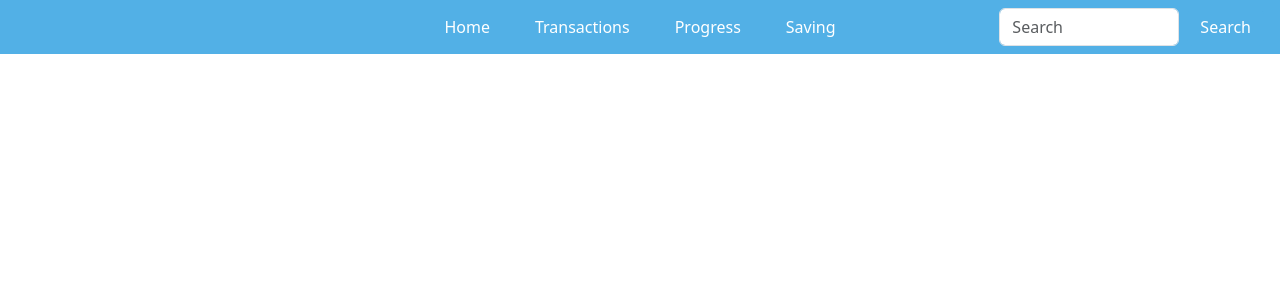
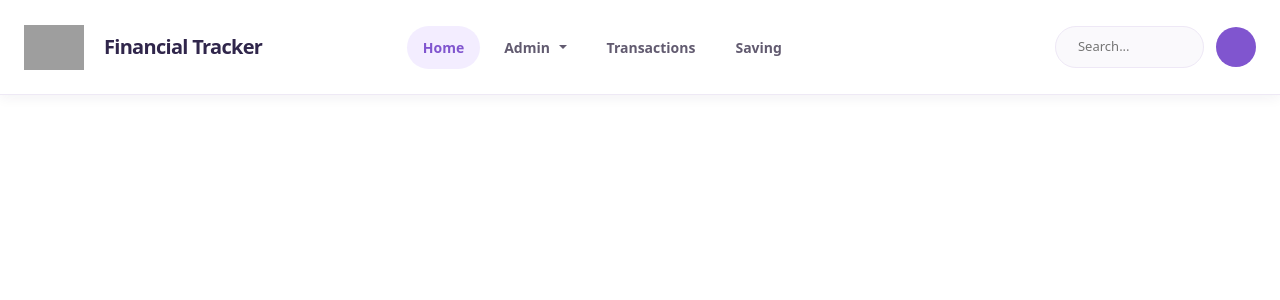
Before and after one commit to jn80808/FEStar, an Angular app: page / in a window 1280 px wide. Shown: the top 300 px of the page. Built offline with nearby package versions, Linux system fonts and the light colour scheme; grey boxes are pictures that could not be loaded.

Commit message:
[JN]- Update

```diff
--- a/angular.json
+++ b/angular.json
@@ -80,6 +80,8 @@
             ],
             "styles": [
               "node_modules/bootstrap/dist/css/bootstrap.min.css",
+              "node_modules/bootstrap-icons/font/bootstrap-icons.css",
+              "node_modules/bootstrap/dist/css/bootstrap.min.css",
               "src/styles.css"
             ],
             "scripts": [
--- a/package.json
+++ b/package.json
@@ -29,6 +29,7 @@
     "@angular/platform-browser": "^20.2.0",
     "@angular/router": "^20.2.0",
     "bootstrap": "^5.3.8",
+    "bootstrap-icons": "^1.13.2",
     "rxjs": "~7.8.0",
     "tslib": "^2.3.0"
   },
--- a/src/app/core/components/navbar/navbar.css
+++ b/src/app/core/components/navbar/navbar.css
@@ -1,110 +1,348 @@
-/* ========================= */
-/* Main Navbar */
-/* ========================= */
+/* npm install bootstrap-icons */
+/* ===== NAVBAR ===== */
 
-.navbar {
+.navbarViolet {
+  min-height: 76px;
+  position: relative;
+  z-index: 1050;
+  background: #ffffff;
+  border-bottom: 1px solid #eee9f5;
+  box-shadow: 0 3px 12px rgba(43, 29, 72, 0.06);
+  padding: 12px 0;
+}
+
+.brandViolet {
   display: flex;
   align-items: center;
-  justify-content: flex-end;
-  position: sticky;
-  top: 0;
-  width: 100%;
-  background-color: #52b0e6;
-  padding: 8px 16px;
-  box-sizing: border-box;
+  gap: 10px;
+  color: #30264b;
+  font-size: 23px;
+  font-weight: 750;
+  letter-spacing: -0.7px;
 }
 
-/* ========================= */
-/* Navigation Links */
-/* ========================= */
+.brandViolet:hover {
+  color: #8055cf;
+}
 
-.nav-links {
+.brandIcon {
+  display: inline-flex;
+  align-items: center;
+  justify-content: center;
+  width: 38px;
+  height: 38px;
+  border-radius: 12px;
+  background: #8055cf;
+  color: #ffffff;
+  font-size: 21px;
+}
+
+/* ===== CENTER NAVIGATION ===== */
+
+.navLinksCenter {
+  display: flex;
+  flex-direction: row;
+  align-items: center;
+  gap: 8px;
+  margin: 0 auto;
+}
+
+.navPill {
+  display: flex;
+  align-items: center;
+  gap: 5px;
+  padding: 11px 16px !important;
+  border-radius: 30px;
+  color: #625b70 !important;
+  font-size: 14px;
+  font-weight: 550;
+  transition: background 0.2s ease, color 0.2s ease;
+}
+
+.navPill:hover,
+.navPill:focus {
+  color: #8055cf !important;
+  background: #f6f1ff;
+}
+
+.navPill.active,
+.nav-item.dropdown.show > .navPill {
+  color: #8055cf !important;
+  background: #f3edff;
+}
+
+/* ===== MEGA MENU ===== */
+
+.navLinksCenter .dropdown {
+  position: static;
+}
+
+.megaMenu {
   position: absolute;
+  top: calc(100% + 8px);
   left: 50%;
   transform: translateX(-50%);
+  width: min(720px, calc(100vw - 32px));
+  padding: 24px;
+  margin: 0;
+  border: 1px solid #eee8f7;
+  border-radius: 20px;
+  background: #ffffff;
+  box-shadow: 0 16px 45px rgba(47, 31, 76, 0.14);
+}
 
+.megaMenuGrid {
+  display: grid;
+  grid-template-columns: 1fr 1fr 1.05fr;
+  gap: 24px;
+}
+
+.megaMenuColumn h6 {
+  margin: 0 0 16px;
+  color: #30264b;
+  font-size: 15px;
+  font-weight: 700;
+}
+
+.megaMenuLink {
+  display: flex;
+  align-items: flex-start;
+  gap: 11px;
+  padding: 10px 8px;
+  margin: 0 -8px 4px;
+  border-radius: 10px;
+  color: #6e667d;
+  text-decoration: none;
+  transition: background 0.2s ease;
+}
+
+.megaMenuLink > i {
+  color: #8055cf;
+  font-size: 19px;
+  margin-top: 1px;
+}
+
+.megaMenuLink span {
+  display: flex;
+  flex-direction: column;
+  gap: 4px;
+}
+
+.megaMenuLink strong {
+  color: #40364f;
+  font-size: 13px;
+  font-weight: 650;
+}
+
+.megaMenuLink small {
+  color: #8c8499;
+  font-size: 11px;
+}
+
+.megaMenuLink:hover {
+  background: #f6f1ff;
+}
+
+.megaMenuLink:hover strong {
+  color: #8055cf;
+}
+
+/* ===== FEATURE CARD ===== */
+
+.megaMenuFeature {
+  display: flex;
+  flex-direction: column;
+  align-items: flex-start;
+  padding: 20px;
+  border-radius: 15px;
+  color: #ffffff;
+  background: linear-gradient(145deg, #9469df, #7042bd);
+  overflow: hidden;
+}
+
+.featureIcon {
   display: flex;
   align-items: center;
   justify-content: center;
-  gap: 5px;
-
-  list-style: none;
-  margin: 0;
-  padding: 0;
+  width: 36px;
+  height: 36px;
+  margin-bottom: 16px;
+  border: 1px solid rgba(255, 255, 255, 0.3);
+  border-radius: 11px;
+  background: rgba(255, 255, 255, 0.12);
+  font-size: 18px;
 }
 
-.nav-links li a {
-  display: block;
-  color: white;
-  text-align: center;
-  padding: 14px 20px;
+.megaMenuFeature h5 {
+  margin-bottom: 8px;
+  font-size: 17px;
+  font-weight: 700;
+}
+
+.megaMenuFeature p {
+  margin-bottom: 16px;
+  color: #eee5ff;
+  font-size: 12px;
+  line-height: 1.6;
+}
+
+.featureLink {
+  display: inline-flex;
+  align-items: center;
+  gap: 8px;
+  margin-top: auto;
+  color: #ffffff;
+  font-size: 12px;
+  font-weight: 650;
   text-decoration: none;
 }
 
-.nav-links li a:hover {
-  background-color: #0b92e6;
+.featureLink:hover {
+  color: #e8dcff;
 }
 
-.nav-links li a.active {
-  background-color: #4CAF50;
+/* ===== RIGHT ACTIONS ===== */
+
+.navbarActions {
+  display: flex;
+  align-items: center;
+  gap: 12px;
 }
 
-/* ========================= */
-/* Search */
-/* ========================= */
-
-.search-form {
+.searchBox {
   display: flex;
   align-items: center;
   gap: 8px;
-  margin-left: auto;
-  flex-shrink: 0;
+  padding: 9px 12px;
+  border: 1px solid #eee8f6;
+  border-radius: 30px;
+  background: #faf9fc;
 }
 
-.search-form input {
-  width: 180px;
+.searchBox i {
+  color: #8b7aa8;
+  font-size: 14px;
 }
 
-.search-form button {
-  white-space: nowrap;
+.searchBox input {
+  width: 115px;
+  border: 0;
+  outline: none;
+  background: transparent;
+  color: #40364f;
+  font-size: 13px;
 }
 
-.search-button {
-  color: white !important;
-  background-color: #52b0e6 !important;
-  border: 1px solid #52b0e6 !important;
+.searchBox:focus-within {
+  border-color: #bda4ef;
+  box-shadow: 0 0 0 3px rgba(128, 85, 207, 0.09);
 }
 
-.search-button:hover {
-  color: white !important;
-  background-color: #0b92e6 !important;
-  border-color: #0b92e6 !important;
+.profileButton {
+  display: flex;
+  align-items: center;
+  justify-content: center;
+  width: 40px;
+  height: 40px;
+  border: 0;
+  border-radius: 50%;
+  background: #8055cf;
+  color: #ffffff;
+  font-size: 19px;
+  transition: background 0.2s ease;
+}
+
+.profileButton:hover {
+  background: #6d42b8;
+}
+
+/* ===== RESPONSIVE ===== */
+
+@media (max-width: 991.98px) {
+  .navbarViolet {
+    padding: 12px 0;
+  }
+
+  .navbarViolet .navbar-collapse {
+    padding-top: 16px;
+  }
+
+  .navLinksCenter {
+    align-items: stretch;
+    gap: 4px;
+    margin: 0 0 16px;
+  }
+
+  .navPill {
+    width: 100%;
+    justify-content: flex-start;
+  }
+
+  .navLinksCenter .dropdown {
+    position: relative;
+  }
+
+  .megaMenu {
+    position: static;
+    transform: none;
+    width: 100%;
+    margin-top: 8px;
+    padding: 18px;
+    box-shadow: 0 8px 24px rgba(47, 31, 76, 0.08);
+  }
+
+  .megaMenuGrid {
+    grid-template-columns: 1fr 1fr;
+    gap: 18px;
+  }
+
+  .megaMenuFeature {
+    grid-column: 1 / -1;
+  }
+
+  .navbarActions {
+    margin: 8px 0 4px;
+  }
+
+  .searchBox {
+    flex: 1;
+  }
+
+  .searchBox input {
+    width: 100%;
+  }
+}
+
+@media (max-width: 480px) {
+  .megaMenuGrid {
+    grid-template-columns: 1fr;
+  }
+
+  .megaMenuFeature {
+    grid-column: auto;
+  }
+
+  .brandViolet {
+    font-size: 20px;
+  }
 }
 
 
-/* ========================= */
-/* Tablet / Mobile */
-/* ========================= */
-@media (max-width: 926px) {
-  .navbar {
-    flex-direction: column;
-    justify-content: center;
-  }
+/* <!-- Brand -->
+ */
 
-  .nav-links {
-    position: static;
-    transform: none;
+.brandLogo {
+  width: 60px;
+  height: 60px;
+  object-fit: contain;
+  display: block;
+  margin-right: 10px;
+}
 
-    display: flex;
-    justify-content: center;
-    flex-wrap: wrap;
-
-    width: 100%;
-  }
-
-  .search-form {
-    width: 100%;
-    justify-content: center;
-    margin: 8px 0 0 0;
-  }
+.brandViolet {
+  display: flex;
+  align-items: center;
+  gap: 10px;
+  font-size: 1.25rem;
+  font-weight: 600;
 }
--- a/src/app/core/components/navbar/navbar.html
+++ b/src/app/core/components/navbar/navbar.html
@@ -1,25 +1,162 @@
-<nav class="navbar">
 
-    <!-- Navigation Links -->
-    <ul class="nav-links">
-      <li><a href="#Home">Home</a></li>
-      <li><a href="#Transactions">Transactions</a></li>
-      <li><a href="#Progress">Progress</a></li>
-      <li><a href="#Saving">Saving</a></li>
-    </ul>
+<nav class="navbar navbar-expand-lg navbarViolet">
+  <div class="container-fluid px-4">
 
-    <!-- Search on the Right -->
-    <form class="d-flex search-form" role="search">
-      <input
-        class="form-control"
-        type="search"
-        placeholder="Search"
-        aria-label="Search"
-      />
 
-      <button class="btn search-button" type="submit">
-        Search
-      </button>
-    </form>
+    <!-- Brand -->
+    <a class="navbar-brand brandViolet" routerLink="/">
+      <img
+        src="https://i.pinimg.com/736x/1e/78/32/1e7832860824b477aeb6743675cfb4f5.jpg"
 
+        alt="Financial Tracker"
+        class="brandLogo"
+      >
+      <span>Financial Tracker</span>
+    </a>
+
+
+    <!-- Mobile toggle -->
+    <button
+      class="navbar-toggler"
+      type="button"
+      data-bs-toggle="collapse"
+      data-bs-target="#mainNavbar"
+      aria-controls="mainNavbar"
+      aria-expanded="false"
+      aria-label="Toggle navigation">
+
+      <span class="navbar-toggler-icon"></span>
+    </button>
+
+    <div class="collapse navbar-collapse" id="mainNavbar">
+
+      <!-- Center navigation -->
+      <ul class="navbar-nav navLinksCenter">
+
+        <li class="nav-item">
+          <a
+            class="nav-link navPill"
+            routerLink="/"
+            routerLinkActive="active"
+            [routerLinkActiveOptions]="{ exact: true }">
+            Home
+          </a>
+        </li>
+
+        <!-- Admin dropdown -->
+        <li class="nav-item dropdown">
+          <a
+            class="nav-link navPill dropdown-toggle"
+            href="#"
+            id="adminDropdown"
+            role="button"
+            data-bs-toggle="dropdown"
+            aria-expanded="false">
+            Admin
+          </a>
+
+          <div
+            class="dropdown-menu megaMenu"
+            aria-labelledby="adminDropdown">
+
+            <div class="megaMenuGrid">
+
+              <!-- Product column -->
+              <div class="megaMenuColumn">
+                <h6>Management</h6>
+
+                <a
+                  class="megaMenuLink"
+                  routerLink="/admin/categories">
+                  <i class="bi bi-grid"></i>
+                  <span>
+                    <strong>Categories</strong>
+                    <small>Manage your categories</small>
+                  </span>
+                </a>
+
+                <a class="megaMenuLink" routerLink="/admin">
+                  <i class="bi bi-speedometer2"></i>
+                  <span>
+                    <strong>Dashboard</strong>
+                    <small>View administration</small>
+                  </span>
+                </a>
+              </div>
+
+              <!-- Resources column -->
+              <div class="megaMenuColumn">
+                <h6>Resources</h6>
+
+                <a class="megaMenuLink" routerLink="/transactions">
+                  <i class="bi bi-arrow-left-right"></i>
+                  <span>
+                    <strong>Transactions</strong>
+                    <small>Track your activities</small>
+                  </span>
+                </a>
+
+                <a class="megaMenuLink" routerLink="/progress">
+                  <i class="bi bi-graph-up-arrow"></i>
+                  <span>
+                    <strong>Progress</strong>
+                    <small>Review your progress</small>
+                  </span>
+                </a>
+              </div>
+
+              <!-- Featured card -->
+              <div class="megaMenuFeature">
+                <span class="featureIcon">
+                  <i class="bi bi-stars"></i>
+                </span>
+
+                <h5>Stay organized</h5>
+
+                <p>
+                  Keep everything organized in one place.
+                </p>
+
+                <a routerLink="/saving" class="featureLink">
+                  View savings <i class="bi bi-arrow-right"></i>
+                </a>
+              </div>
+
+            </div>
+          </div>
+        </li>
+
+        <li class="nav-item">
+          <a class="nav-link navPill" routerLink="/transactions">
+            Transactions
+          </a>
+        </li>
+
+        <li class="nav-item">
+          <a class="nav-link navPill" routerLink="/saving">
+            Saving
+          </a>
+        </li>
+
+      </ul>
+
+      <!-- Right side -->
+      <div class="navbarActions ms-auto">
+        <form class="searchBox" role="search"
+          (submit)="$event.preventDefault()">
+          <i class="bi bi-search"></i>
+          <input
+            type="search"
+            placeholder="Search..."
+            aria-label="Search" />
+        </form>
+
+        <button type="button" class="profileButton"
+          aria-label="Profile">
+          <i class="bi bi-person"></i>
+        </button>
+      </div>
+
+    </div>
+  </div>
 </nav>
--- a/src/app/core/components/navbar/navbar.ts
+++ b/src/app/core/components/navbar/navbar.ts
@@ -1,8 +1,10 @@
 import { Component } from '@angular/core';
+import { RouterLink, RouterLinkActive  } from '@angular/router';
+
 
 @Component({
   selector: 'app-navbar',
-  imports: [],
+  imports: [RouterLink,RouterLinkActive ],
   templateUrl: './navbar.html',
   styleUrl: './navbar.css',
 })
```
Also changed, not shown: 1 other file (tests, documents, lock files or other folders).
